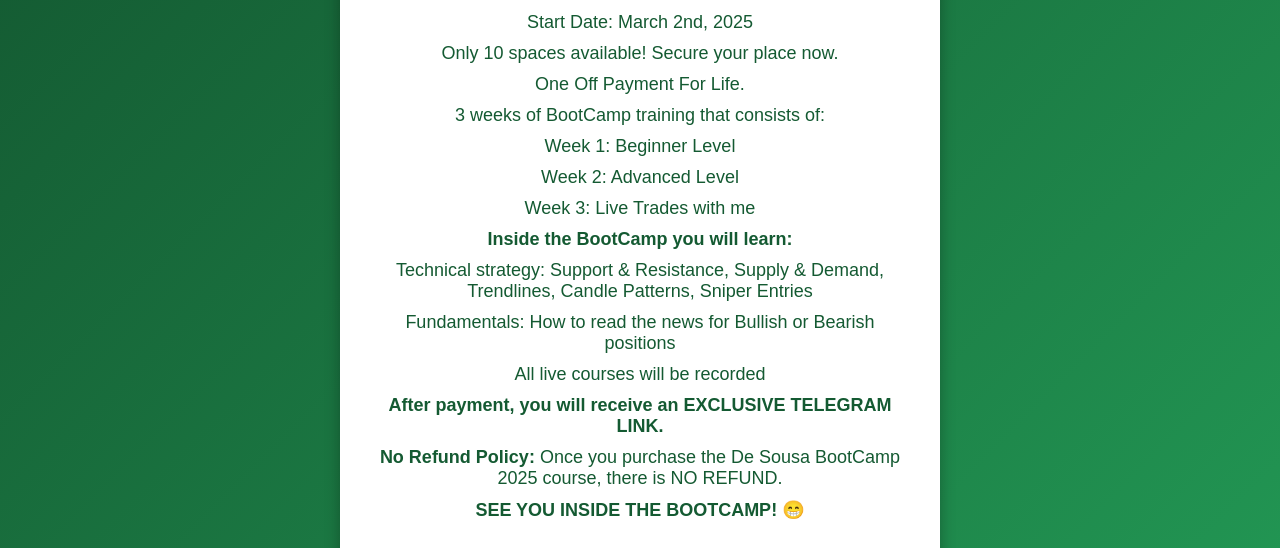
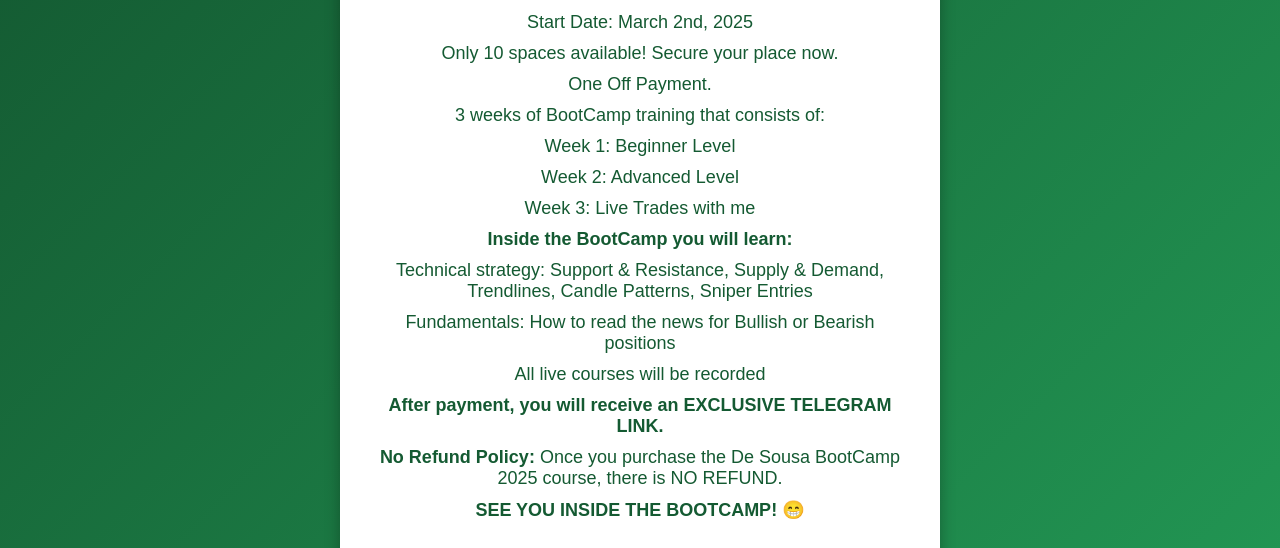
Before and after one commit to DeSousa2323/norbertods23, a plain HTML site: page index.html in a window 1280 px wide. Shown: the part 90-638 px from the top of the page. Drawn offline with Linux system fonts and the light colour scheme.

Commit message:
Update index.html

```diff
--- a/index.html
+++ b/index.html
@@ -126,7 +126,7 @@
         <h1>De Sousa BootCamp 2025</h1>
         <p>Start Date: March 2nd, 2025</p>
         <p>Only 10 spaces available! Secure your place now.</p>
-        <p>One Off Payment For Life.</p>
+        <p>One Off Payment.</p>
         <p>3 weeks of BootCamp training that consists of:</p>
         <ul>
             <p>Week 1: Beginner Level</p>
```
